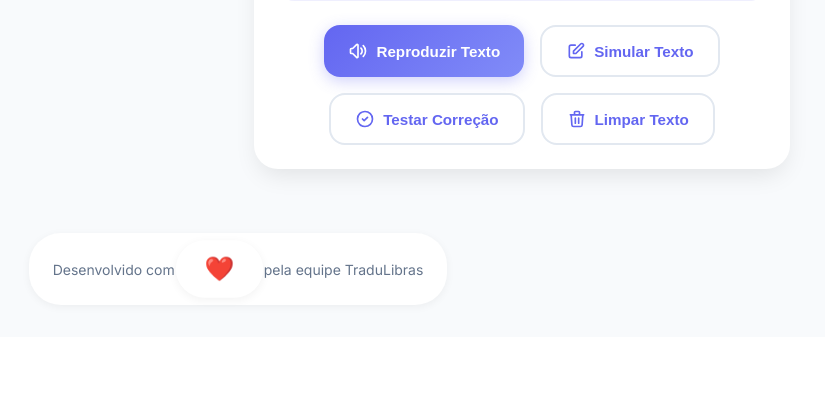
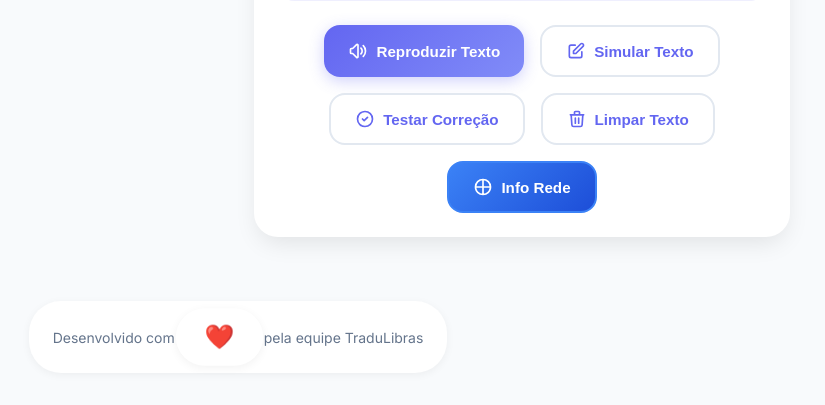
Before and after one commit to prof-atritiack/tradu-libras, a Flask app: template templates/camera_tradulibras.html in a window 1280 px wide. Shown: the part 827-1232 px from the top of the page, without its empty margins (402-1227 px from the left). Before the commit the page ends 1134 px from the top, so only its background shows below. Run offline with Flask 3, Linux system fonts and the light colour scheme; the template is opened without the code that fills it, so the values that code supplies are empty; parts of the project's set-up code (start-up, migrations or seed data) failed here and were passed over.

Commit message:
feat: Adiciona informações de rede e melhorias na interface do usuário
- Implementa nova rota '/network-info' para fornecer detalhes sobre a rede local, incluindo IP e URLs de acesso.
- Atualiza a função de status para incluir informações de rede na resposta JSON.
- Adiciona botão na interface para exibir informações de rede com instruções para acesso de dispositivos móveis e outros PCs.
- Melhora a apresentação das informações de acesso na inicialização da aplicação.

```diff
--- a/app.py
+++ b/app.py
@@ -214,6 +214,16 @@ def status():
         except:
             pass
 
+        # Obter informações de rede
+        import socket
+        try:
+            s = socket.socket(socket.AF_INET, socket.SOCK_DGRAM)
+            s.connect(("8.8.8.8", 80))
+            local_ip = s.getsockname()[0]
+            s.close()
+        except:
+            local_ip = "127.0.0.1"
+
         return jsonify({
             'status': 'online',
             'model_loaded': model_loaded,
@@ -222,12 +232,22 @@ def status():
             'speech_available': True,
             'voice': 'gTTS (Google Text-to-Speech)',
             'version': '2.0.0',
+            'network_info': {
+                'local_ip': local_ip,
+                'port': 5000,
+                'access_urls': [
+                    f"http://localhost:5000",
+                    f"http://127.0.0.1:5000",
+                    f"http://{local_ip}:5000"
+                ]
+            },
             'features': [
                 'Reconhecimento de gestos em tempo real',
                 'Síntese de voz integrada ao navegador',
                 'Interface web responsiva',
                 'Sistema de cooldown para estabilização',
-                'Formação automática de palavras'
+                'Formação automática de palavras',
+                'Acesso via rede local'
             ]
         })
     except Exception as e:
@@ -236,10 +256,75 @@ def status():
             'error': str(e)
         })
 
+@app.route('/network-info')
+def network_info():
+    """Rota para obter informações de rede"""
+    import socket
+    try:
+        s = socket.socket(socket.AF_INET, socket.SOCK_DGRAM)
+        s.connect(("8.8.8.8", 80))
+        local_ip = s.getsockname()[0]
+        s.close()
+
+        return jsonify({
+            'local_ip': local_ip,
+            'port': 5000,
+            'access_urls': {
+                'local': f"http://localhost:5000",
+                'local_alt': f"http://127.0.0.1:5000",
+                'network': f"http://{local_ip}:5000"
+            },
+            'instructions': {
+                'mobile': f"Para acessar do celular: http://{local_ip}:5000",
+                'tablet': f"Para acessar do tablet: http://{local_ip}:5000",
+                'other_pc': f"Para acessar de outro computador: http://{local_ip}:5000"
+            },
+            'requirements': [
+                "Todos os dispositivos devem estar na mesma rede Wi-Fi",
+                "Firewall deve permitir conexões na porta 5000",
+                "Use o endereço IP mostrado acima"
+            ]
+        })
+    except Exception as e:
+        return jsonify({
+            'error': str(e),
+            'fallback': 'http://localhost:5000'
+        })
+
 if __name__ == '__main__':
+    import socket
+
+    # Obter o IP local da máquina
+    def get_local_ip():
+        try:
+            # Conecta a um endereço externo para descobrir o IP local
+            s = socket.socket(socket.AF_INET, socket.SOCK_DGRAM)
+            s.connect(("8.8.8.8", 80))
+            ip = s.getsockname()[0]
+            s.close()
+            return ip
+        except:
+            return "127.0.0.1"
+
+    local_ip = get_local_ip()
+
     print("🚀 Iniciando TraduLibras v2.0.0...")
-    print("📱 Acesse: http://localhost:5000")
+    print("=" * 50)
+    print("📱 ACESSO LOCAL:")
+    print(f"   http://localhost:5000")
+    print(f"   http://127.0.0.1:5000")
+    print("=" * 50)
+    print("🌐 ACESSO NA REDE LOCAL:")
+    print(f"   http://{local_ip}:5000")
+    print("=" * 50)
+    print("📱 Para acessar de outros dispositivos:")
+    print("   1. Certifique-se que estão na mesma rede Wi-Fi")
+    print("   2. Use o endereço acima no navegador")
+    print("   3. Exemplo: http://192.168.1.100:5000")
+    print("=" * 50)
     print("🎤 Voz: gTTS (Google Text-to-Speech)")
     print("🤖 Modelo: Random Forest")
     print("📊 Classes:", model_info.get('classes', []) if model_info else [])
+    print("=" * 50)
+
     app.run(debug=True, host='0.0.0.0', port=5000)
--- a/templates/camera_tradulibras.html
+++ b/templates/camera_tradulibras.html
@@ -514,6 +514,23 @@
             transform: translateY(-1px);
         }
 
+        .button-info {
+            background: linear-gradient(135deg, #3b82f6, #1d4ed8);
+            color: white;
+            border: 2px solid #3b82f6;
+        }
+
+        .button-info:hover {
+            background: linear-gradient(135deg, #1d4ed8, #1e40af);
+            border-color: #1d4ed8;
+            transform: translateY(-3px);
+            box-shadow: 0 8px 20px rgba(59, 130, 246, 0.3);
+        }
+
+        .button-info:active {
+            transform: translateY(-1px);
+        }
+
         .button:disabled {
             opacity: 0.6;
             cursor: not-allowed;
@@ -847,6 +864,12 @@
                             <path stroke-linecap="round" stroke-linejoin="round" stroke-width="2" d="M19 7l-.867 12.142A2 2 0 0116.138 21H7.862a2 2 0 01-1.995-1.858L5 7m5 4v6m4-6v6m1-10V4a1 1 0 00-1-1h-4a1 1 0 00-1 1v3M4 7h16" />
                         </svg>
                         Limpar Texto
+                    </button>
+                    <button class="button button-info" onclick="mostrarInfoRede()">
+                        <svg xmlns="http://www.w3.org/2000/svg" fill="none" viewBox="0 0 24 24" stroke="currentColor">
+                            <path stroke-linecap="round" stroke-linejoin="round" stroke-width="2" d="M21 12a9 9 0 01-9 9m9-9a9 9 0 00-9-9m9 9H3m9 9v-9m0-9v9m0 9c-5 0-9-4-9-9s4-9 9-9" />
+                        </svg>
+                        Info Rede
                     </button>
                 </div>
             </div>
@@ -1292,6 +1315,46 @@
             }
         }
 
+        function mostrarInfoRede() {
+            fetch('/network-info')
+                .then(response => response.json())
+                .then(data => {
+                    if (data.error) {
+                        alert('Erro ao obter informações de rede: ' + data.error);
+                        return;
+                    }
+
+                    const mensagem = `
+🌐 INFORMAÇÕES DE REDE
+
+📱 Para acessar de outros dispositivos:
+
+📱 Celular/Tablet:
+   ${data.access_urls.network}
+
+💻 Outro computador:
+   ${data.access_urls.network}
+
+📋 Requisitos:
+   • Todos os dispositivos devem estar na mesma rede Wi-Fi
+   • Firewall deve permitir conexões na porta 5000
+   • Use o endereço IP mostrado acima
+
+🔗 URLs de acesso:
+   • Local: ${data.access_urls.local}
+   • Rede: ${data.access_urls.network}
+
+💡 Dica: Copie o endereço da rede e cole no navegador de outros dispositivos!
+                    `;
+
+                    alert(mensagem);
+                })
+                .catch(error => {
+                    console.error('Erro ao obter informações de rede:', error);
+                    alert('Erro ao obter informações de rede. Verifique a conexão.');
+                });
+        }
+
         // Verificar status do sistema
         function checkSystemStatus() {
             fetch('/status')
```
